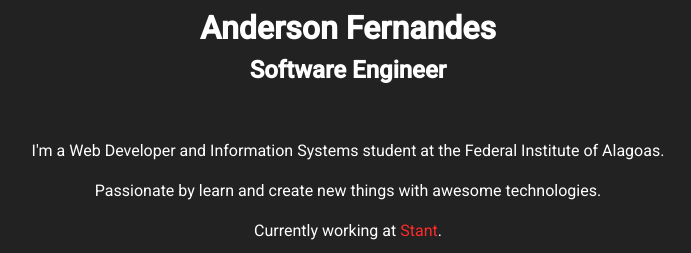
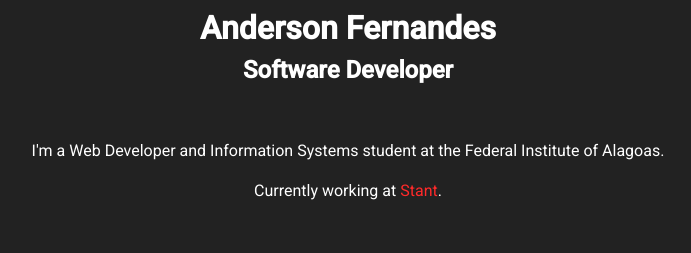
Before and after one commit to andersonfernandes/andersonfernandes.github.io, a plain HTML site: page index.html in a window 1280 px wide. Shown: the part 243-496 px from the top of the page, without its empty margins (292-983 px from the left). Drawn offline with Linux system fonts and the light colour scheme.

Commit message:
Update profile pictures and texts
Signed-off-by: Anderson Fernandes <fernandesanderson14@gmail.com>

```diff
--- a/index.html
+++ b/index.html
@@ -8,17 +8,16 @@
   <link href="https://netdna.bootstrapcdn.com/font-awesome/3.2.1/css/font-awesome.css" rel="stylesheet">
   <link rel="stylesheet" href="css/style.css">
 
-  <title>Anderson Fernandes - Software Engineer</title>
+  <title>Anderson Fernandes - Software Developer</title>
 </head>
 <body>
   <div class="container">
     <img class="profile-img" src="img/profile01.jpg" alt="Profile Image">
     <h1>Anderson Fernandes</h1>
-    <h2>Software Engineer</h2>
+    <h2>Software Developer</h2>
 
     <div class="about">
       <p>I'm a Web Developer and Information Systems student at the Federal Institute of Alagoas.</p>
-      <p>Passionate by learn and create new things with awesome technologies.</p>
       <p>Currently working at <a href="http://www.stant.com.br" target="_BLANK">Stant</a>.</p>
     </div>
 
```
Also changed, not shown: img/profile01.jpg.
